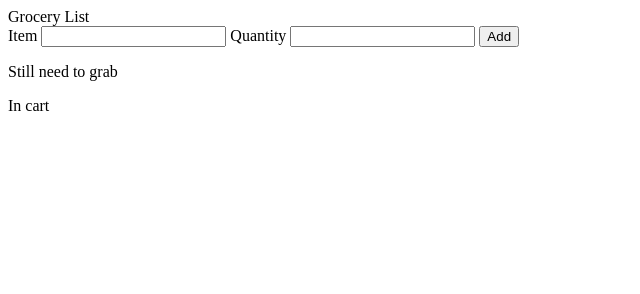
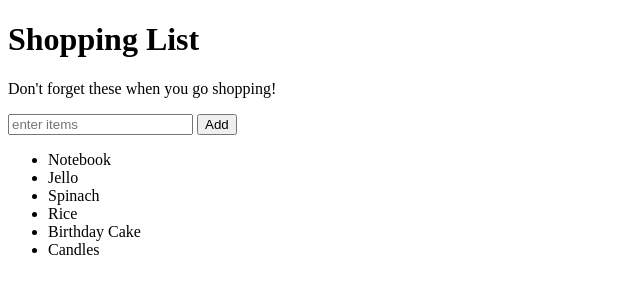
Before and after one commit to jupiterboopiter/grocery-list, a plain HTML site: page index.html in a window 1280 px wide. Shown: the whole page, without its empty margins (0-640 px from the left). Drawn offline with nearby package versions, Linux system fonts and the light colour scheme.

Commit message:
New one again. Finished HTML skeleton

```diff
--- a/index.html
+++ b/index.html
@@ -9,39 +9,22 @@
 
 
 <body>
-    <header>
-        Grocery List
-    </header>
-
-    <main>
-        <form>
-            <label for="item-input">Item</label>
-            <input type="text" id="item-input">
-            <label for="quantity-input">Quantity</label>
-            <input type="number" id="quantity-input">
-            <button type="submit" id="submit-btn">Add</button>
-        </form>
-
-        <div id="lists">
-            <p class="list_label">Still need to grab<span class="quantity" id="shopping-num"></span></p>
-            <ul id="shopping-list">
-            </ul>
-            <p class="list_label">In cart<span class="quantity" id="bought-num"></span></p>
-            <ul id="bought-list">
-            </ul>
-        </div>
-    </main>
-
-    <div class="push"></div>
+    <div class="container">
+        <h1>Shopping List</h1>
+        <p id="intro">Don't forget these when you go shopping!</p>
+        <input id="userinput" type="text" placeholder="enter items">
+        <button id="enter">Add</button>
+        <ul>
+            <li><span>Notebook</span></li>
+            <li><span>Jello</span></li>
+            <li><span>Spinach</span></li>
+            <li><span>Rice</span></li>
+            <li><span>Birthday Cake</span></li>
+            <li><span>Candles</span></li
+        </ul>
     </div>
 
 
     <script src="script.js"></script>
-    <!-- jQuery -->
-    <script src='https://cdnjs.cloudflare.com/ajax/libs/jquery/3.0.0-alpha1/jquery.min.js'></script>
-    <!-- Lodash JS -->
-    <script src='https://cdnjs.cloudflare.com/ajax/libs/lodash.js/3.10.1/lodash.min.js'></script>
-    <!-- Backbone JS -->
-    <script src='https://cdnjs.cloudflare.com/ajax/libs/backbone.js/1.2.3/backbone-min.js'></script>
 </body>
 </html>
```
